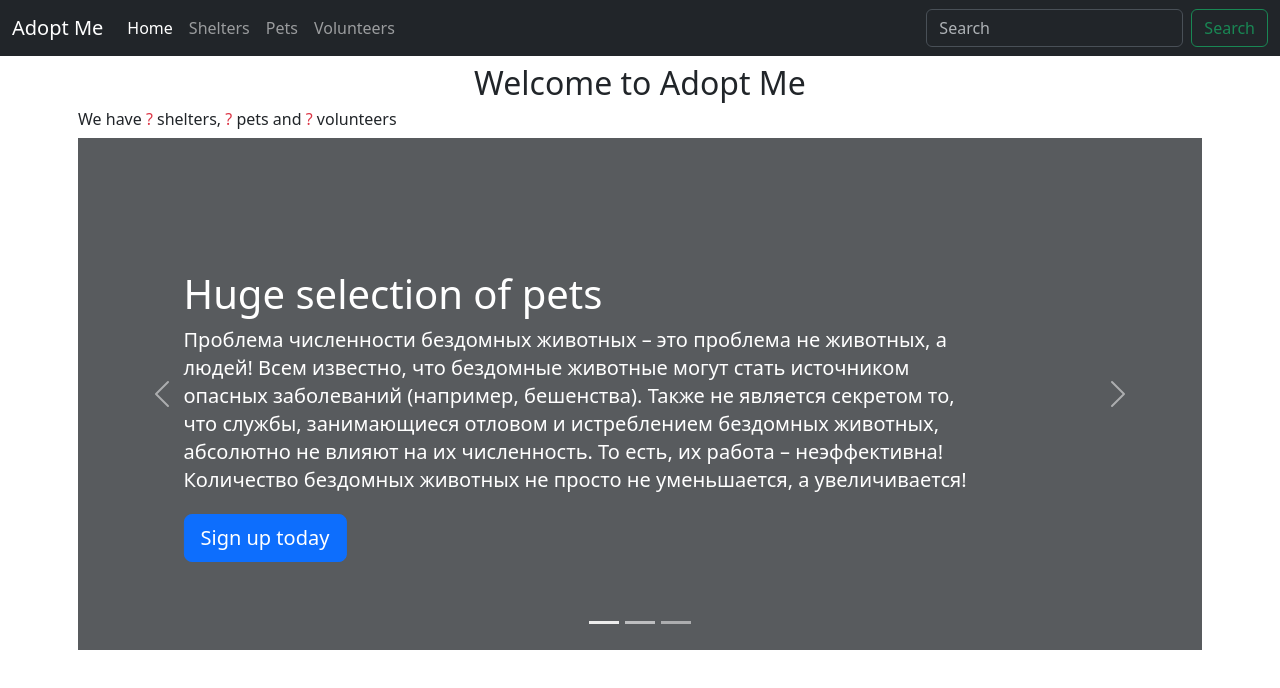
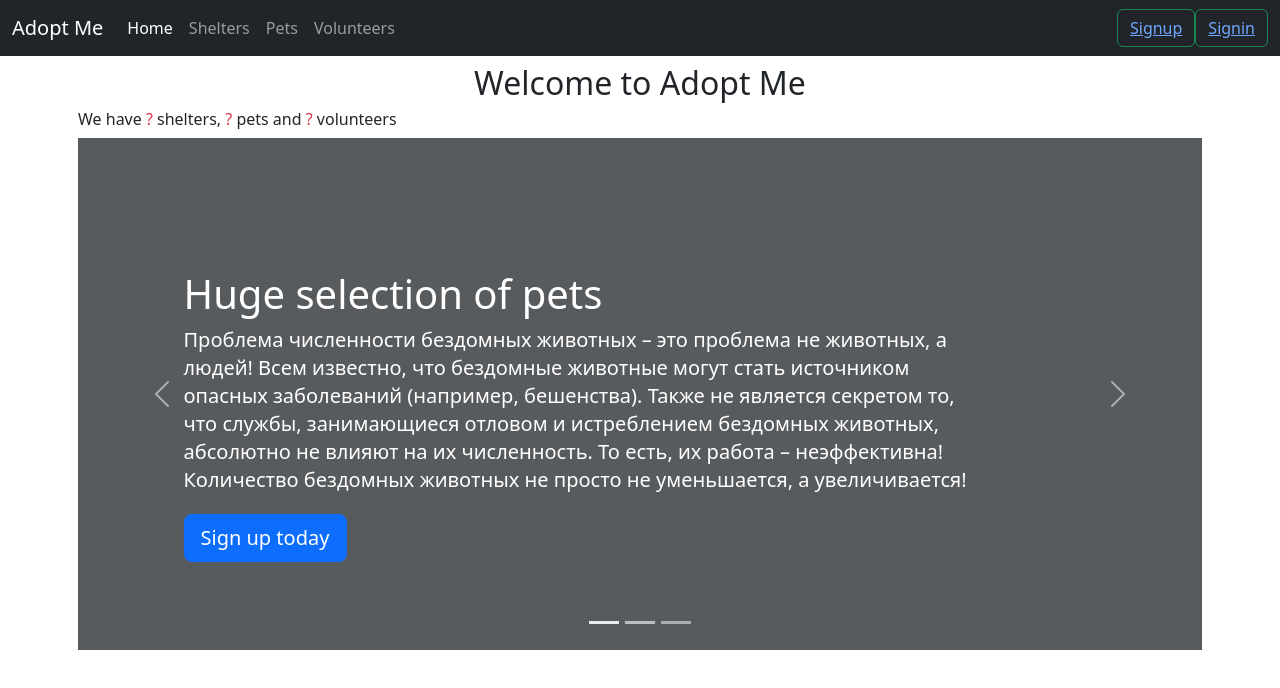
Before and after one commit to mapofthemoon/Adopt-me-, an Angular app in the folder front/Adopt-Me/: page /home in a window 1280 px wide. Shown: the top 688 px of the page. Built offline with nearby package versions, Linux system fonts and the light colour scheme; no server answers.

Commit message:
Update submit button

```diff
--- a/front/Adopt-Me/src/app/header/header.component.html
+++ b/front/Adopt-Me/src/app/header/header.component.html
@@ -34,8 +34,8 @@
           </li>
         </ul>
         <form class="d-flex" role="search">
-          <input class="form-control me-2" type="search" placeholder="Search" aria-label="Search">
-          <button class="btn btn-outline-success" type="submit">Search</button>
+            <button class="btn btn-outline-success" type="submit" ><a routerLink="#">Signup</a></button>
+            <button class="btn btn-outline-success" type="submit" ><a routerLink="">Signin</a></button>
         </form>
       </div>
     </div>
```
